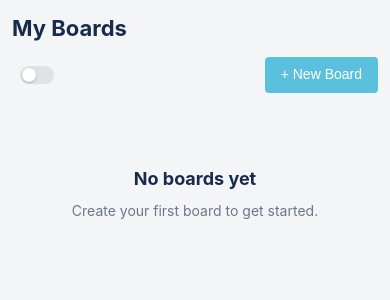
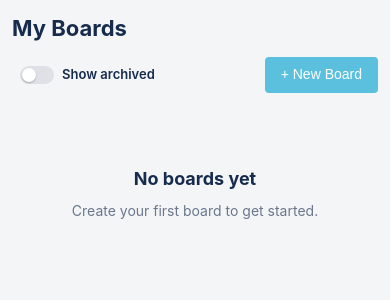
Before and after one commit to zbigcheese/bravocollab, a PHP site: page /BravoCollab/index.php?page=BoardController in a window 390 px wide. Shown: the part 48-348 px from the top of the page. Run offline with PHP 8.4, Linux system fonts and the light colour scheme; the visitor is signed in with stand-in values (Sample User, id 1); data that the repository does not hold is empty.

Commit message:
Update board.css

```diff
--- a/public/css/board.css
+++ b/public/css/board.css
@@ -869,11 +869,6 @@
 }
 
 @media (max-width: 480px) {
-    /* Hide the "Show archived" text on phones — keep just the switch. */
-    .archived-toggle .archived-toggle-label {
-        display: none;
-    }
-
     .board-grid {
         grid-template-columns: 1fr;
     }
```
